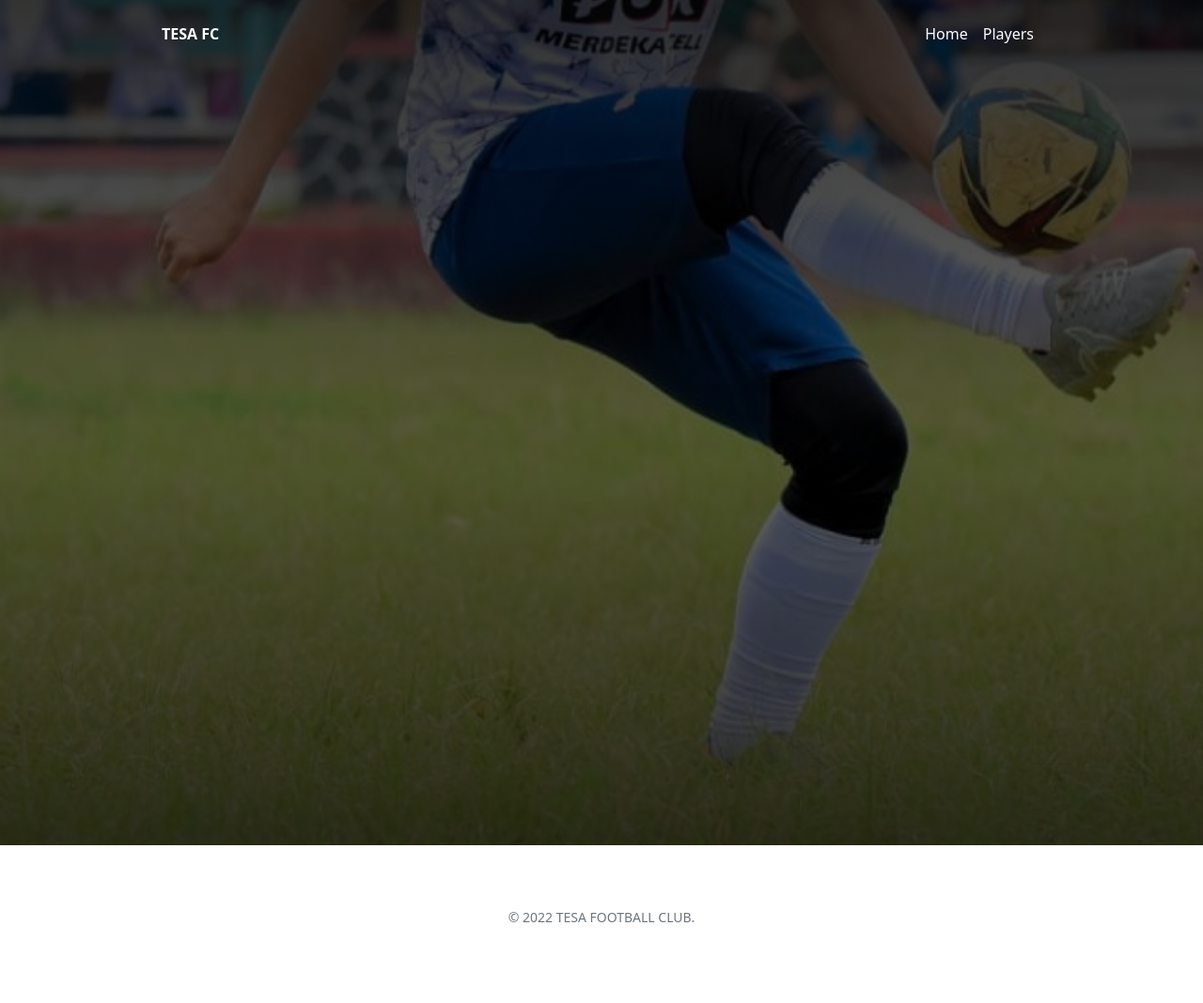
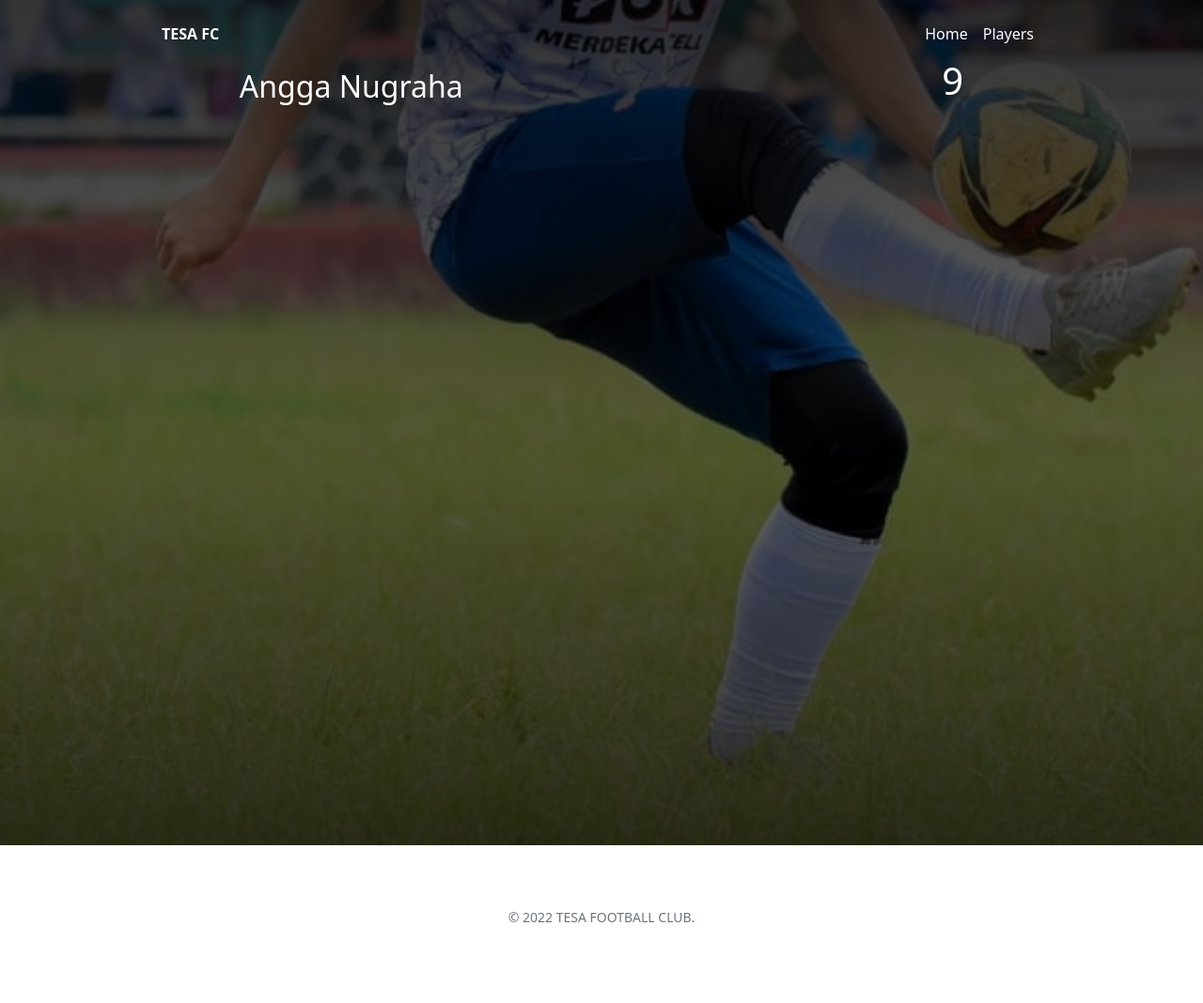
Before and after one commit to tesafc/www2, a Jekyll site: the page built from _players/angga-nugraha.md, in a window 1280 px wide. Shown: the whole page at 94% size. Built offline with Jekyll 4.4.1, drawn with Linux system fonts in a browser that asks for light colours.

Commit message:
Update header-player.html

```diff
--- a/_includes/header-player.html
+++ b/_includes/header-player.html
@@ -10,7 +10,7 @@
         </nav>
       </div>
     </div>
-    <div class="h-100 d-flex align-items-end justify-content-around">
+    <div class="d-flex align-items-end justify-content-around">
       <div>
         <span class="fs-2 text-capitalize">{{ page.title }}</span>
       </div>
```
